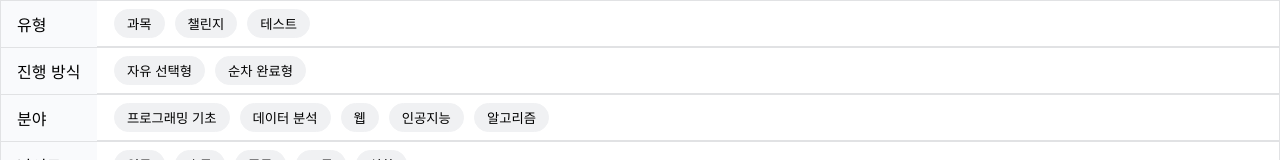
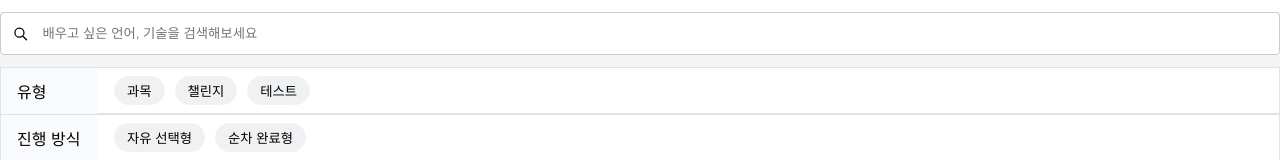
Before and after one commit to seungju18/elice-frontend, a React (Create React App) app in the folder elice-frontend/: page / in a window 1280 px wide. Shown: the top 160 px of the page. Built offline with nearby package versions, Linux system fonts and the light colour scheme; no server answers.

Commit message:
#feat Create SearchArea and Fix MainPage

```diff
--- /dev/null
+++ b/elice-frontend/src/components/SearchArea.tsx
@@ -0,0 +1,17 @@
+import { HiOutlineSearch } from 'react-icons/hi'
+import { SearchDiv, SearchInput } from '../styles/SearchArea.style'
+import { useState } from 'react'
+
+export default function SearchArea() {
+  const [searchData, setSearchData] = useState(' ')
+  return (
+    <SearchDiv>
+      <HiOutlineSearch size={16} />
+      <SearchInput
+        type="text"
+        placeholder="배우고 싶은 언어, 기술을 검색해보세요"
+        onChange={(e: any) => setSearchData(e.target.value)}
+      ></SearchInput>
+    </SearchDiv>
+  )
+}
--- a/elice-frontend/src/pages/MainPage.tsx
+++ b/elice-frontend/src/pages/MainPage.tsx
@@ -1,9 +1,11 @@
 import CourseFilter from '../components/CourseFilter'
 import { CoursesList } from '../components/CourseList'
+import SearchArea from '../components/SearchArea'
 
 export default function MainPage() {
   return (
     <>
+      <SearchArea />
       <CourseFilter />
       <CoursesList />
     </>
--- /dev/null
+++ b/elice-frontend/src/styles/SearchArea.style.ts
@@ -0,0 +1,23 @@
+'use client'
+import styled from 'styled-components'
+
+export const SearchDiv = styled.div`
+  display: flex;
+  align-items: center;
+  width: 100%;
+  padding: 12px;
+  background-color: #ffffff;
+  border: 1px solid rgb(201, 202, 204);
+  border-radius: 4px;
+  box-sizing: border-box;
+  margin: 12px 0;
+`
+
+export const SearchInput = styled.input`
+  margin: 0 12px;
+  width: 100%;
+  border: none;
+  ::placeholder {
+    color: gray;
+  }
+`
```
